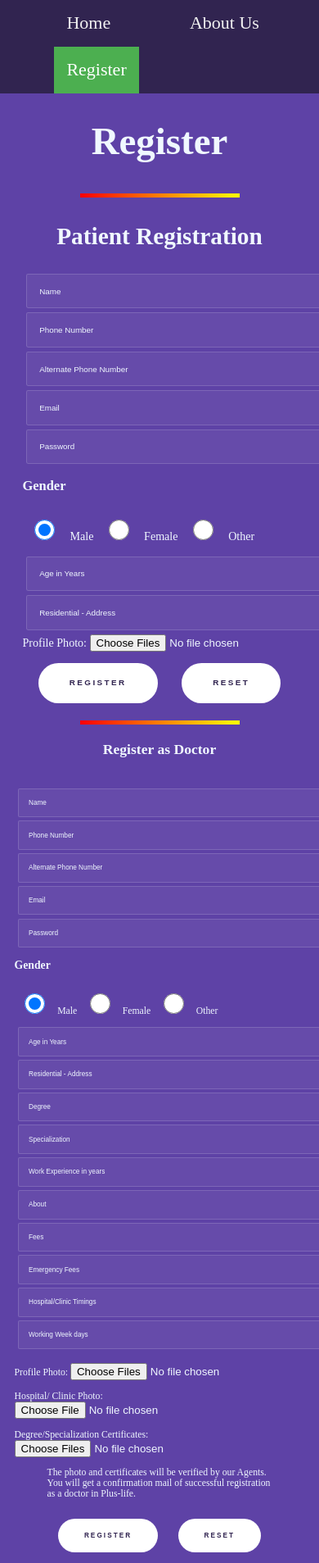
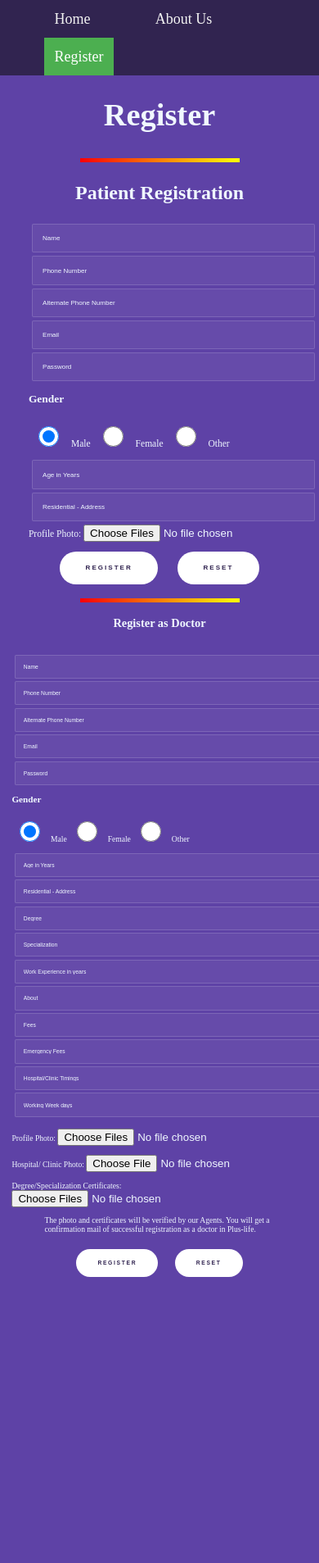
Before and after one commit to RohitKumar-200/PlusLife_Frontend, a PHP site: page /Register/ in a window 390 px wide; the page is wider, and only the part inside the window is pictured. Shown: that part at 82% size. After the commit the page ends 1558 px from the top of that part, so only its background shows below. Run offline with PHP 8.4, Linux system fonts and the light colour scheme.

Commit message:
Update main.css

```diff
--- a/css/main.css
+++ b/css/main.css
@@ -477,6 +477,7 @@ a:hover
                 background-color: transparent;
                 box-shadow: none;
             }
+
 /*-----------------------------*/
 @media only screen and (max-width: 500px)
 {
@@ -487,7 +488,12 @@ a:hover
     .side-bar
     {
         width:100px;
-        font-size: 0.8em;
+        font-size: 0.7em;
+        text-align: center;
+    }
+    .side
+    {
+        font-size: 0.7em;
     }
     .content
     {
@@ -517,6 +523,11 @@ a:hover
     {
         width:120px;
         font-size: 1em;
+        text-align: center;
+    }
+    .side
+    {
+        font-size:0.8em;
     }
     .content
     {
@@ -531,5 +542,120 @@ a:hover
     {
         font-size:0.7em;
     }
+    .upper-bar-box
+    {
+        width : 150px;
+        font-size:0.9em;
+    }
+    .button
+    {
+        border:none;
+        font-size: 1.3em;
+    }
 }
 /*-----------------------------*/
+@media only screen and (max-width: 630px)
+{
+    body
+    {
+        font-size:0.7em;
+    }
+    .scroll-box
+    {
+        margin-top:3em;
+        height : 400px;
+    }
+    .color-box,.text-box
+    {
+        font-size: 1.3em;
+        margin: 0.25em;
+    }
+    .box
+    {
+        height: 130px;
+        font-size:0.9em;
+    }
+    .search-bar
+    {
+        width: 400px;
+    }
+    .cell
+    {
+        font-size:0.8em;
+    }
+    .upper-bar
+    {
+        margin-top: 3em;
+    }
+    .upper-bar-box
+    {
+        width:120px;
+    }
+}
+/*-----------------------------*/
+@media only screen and (max-width: 450px)
+{
+    body
+    {
+        font-size:9pt;
+    }
+    .search-bar
+    {
+        width : 350px;
+    }
+    .color-box,.text-box,.cell
+    {
+        background-color: transparent;
+        box-shadow: none;
+    }
+    .green
+    {
+        color: green;
+        font-size:1.8em;
+    }
+    .red
+    {
+        color:red;
+        font-size: 1.8em;
+    }
+    .cell
+    {
+        color: white;
+        font-size:1.2em;
+    }
+    .upper-bar-box
+    {
+        width:100px;
+        font-size:0.8em;
+    }
+    .col-1-2
+    {
+        grid-column-start: 1;
+        grid-column-end: 2;
+    }
+    .book-grid
+    {
+        grid-template-columns: auto;
+    }
+    .book-grid-cell
+    {
+        font-size:0.8em;
+    }
+}
+/*-----------------------------*/
+@media only screen and (max-width: 1200px)
+{
+    .profile-grid-cell
+    {
+        font-size: 0.6em;
+    }
+}
+@media only screen and (max-width: 950px)
+{
+    .profile-grid
+    {
+        grid-template-columns: auto;
+        font-size: 1em;
+    }
+}
+/*-----------------------------*/
```
Lines whose indentation alone changed are shown as unchanged.
